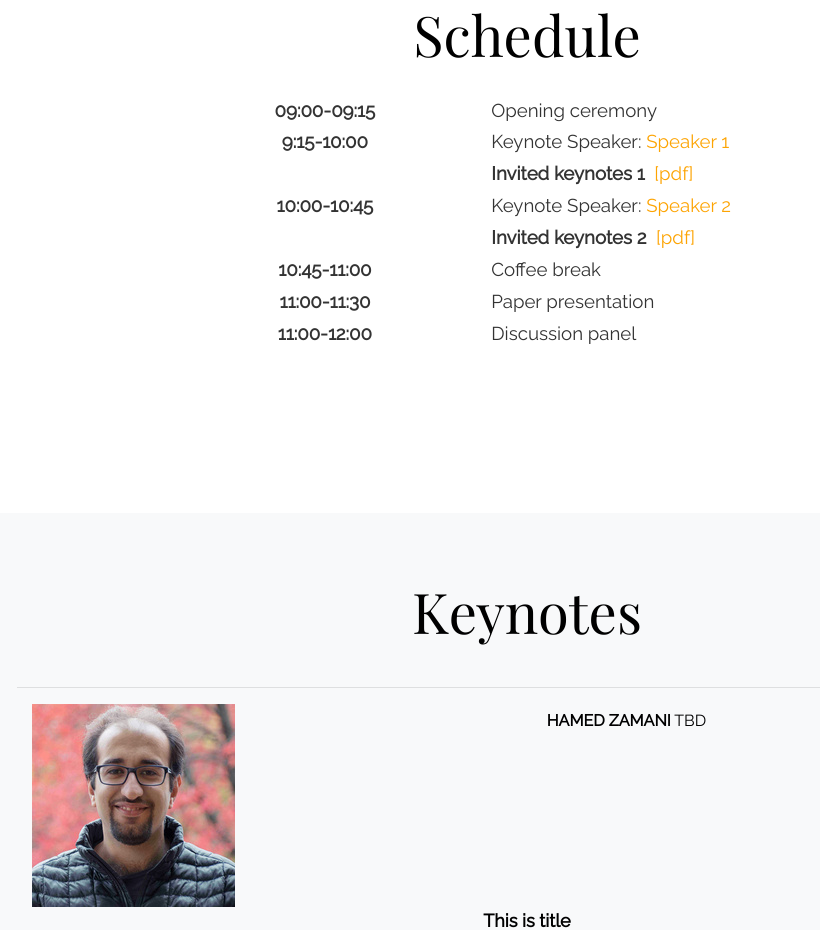
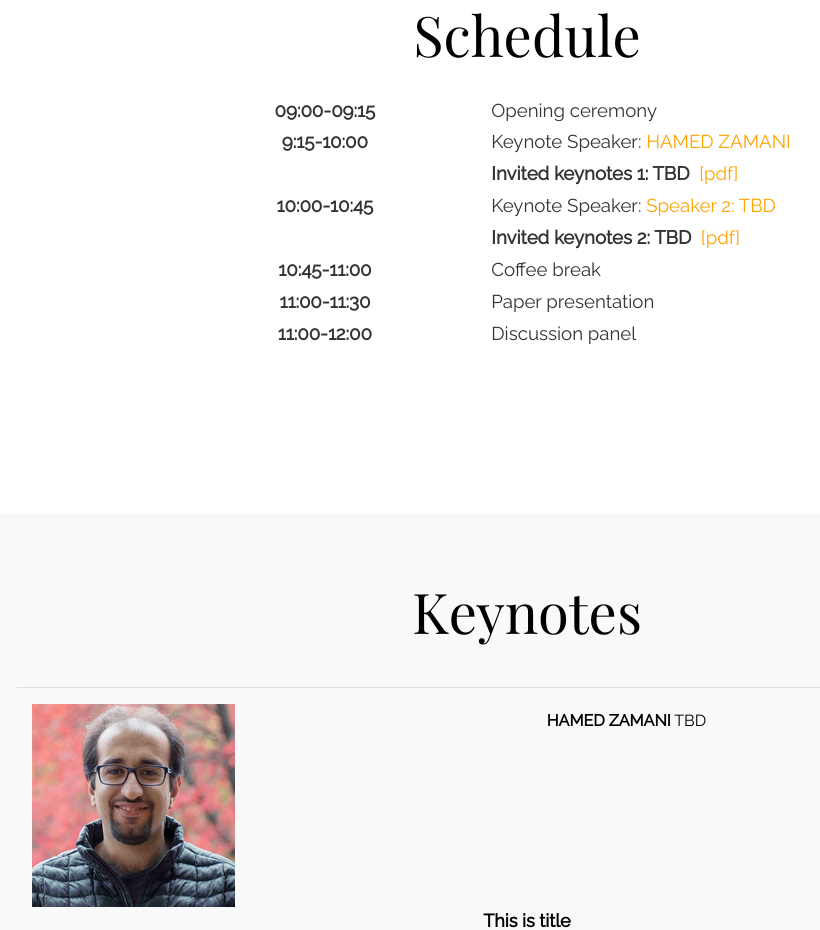
Before and after one commit to plm4ir/plm4ir.github.io, a plain HTML site: page index.html in a window 1280 px wide. Shown: the part 1359-2289 px from the top of the page, without its empty margins (113-933 px from the left). Drawn offline with nearby package versions, Linux system fonts and the light colour scheme; a web font is replaced by a local one.

Commit message:
update hamed info

```diff
--- a/index.html
+++ b/index.html
@@ -101,25 +101,25 @@
                     <tr>
                       <td style="font-size:14pt; color:#333"><b>9:15-10:00</b></td>
                       <td style="font-size:14pt; color:#333" align="left">Keynote Speaker:
-                      	<a href="https://staff.fnwi.uva.nl/m.derijke/bio/"> Speaker 1</a>
+                      	<a href="https://www.cics.umass.edu/people/zamani-hamed"> HAMED ZAMANI</a>
                       </td>
                     </tr>
                     <tr>
                       <td style="font-size:14pt; color:#333">&nbsp;</td>
                       <td style="font-size:14pt; color:#333" align="left">
-                      	<b>Invited keynotes 1</b>&nbsp;
-                      	<a href="./slides/01-MaartenRijke.pdf">[pdf]</a>
+                      	<b>Invited keynotes 1: TBD</b>&nbsp;
+                      	<a href="./slides/xxx.pdf">[pdf]</a>
                       </td>
                     </tr>
                     <tr>
                       <td style="font-size:14pt; color:#333"><b>10:00-10:45</b></td>
-                      <td style="font-size:14pt; color:#333" align="left">Keynote Speaker: <a href="http://www.ruiyan.me/">Speaker 2</a></td>
+                      <td style="font-size:14pt; color:#333" align="left">Keynote Speaker: <a href="http://www.xxx.com">Speaker 2: TBD</a></td>
                     </tr>
                     <tr>
                       <td style="font-size:14pt; color:#333">&nbsp;</td>
                       <td style="font-size:14pt; color:#333" align="left">
-                        <b>Invited keynotes 2</b>
-                        &nbsp;<a href="./slides/02-YanRui.pdf">[pdf]</a>
+                        <b>Invited keynotes 2: TBD</b>
+                        &nbsp;<a href="./slides/xxx.pdf">[pdf]</a>
                       </td>
                     </tr>
                     <tr>
```
